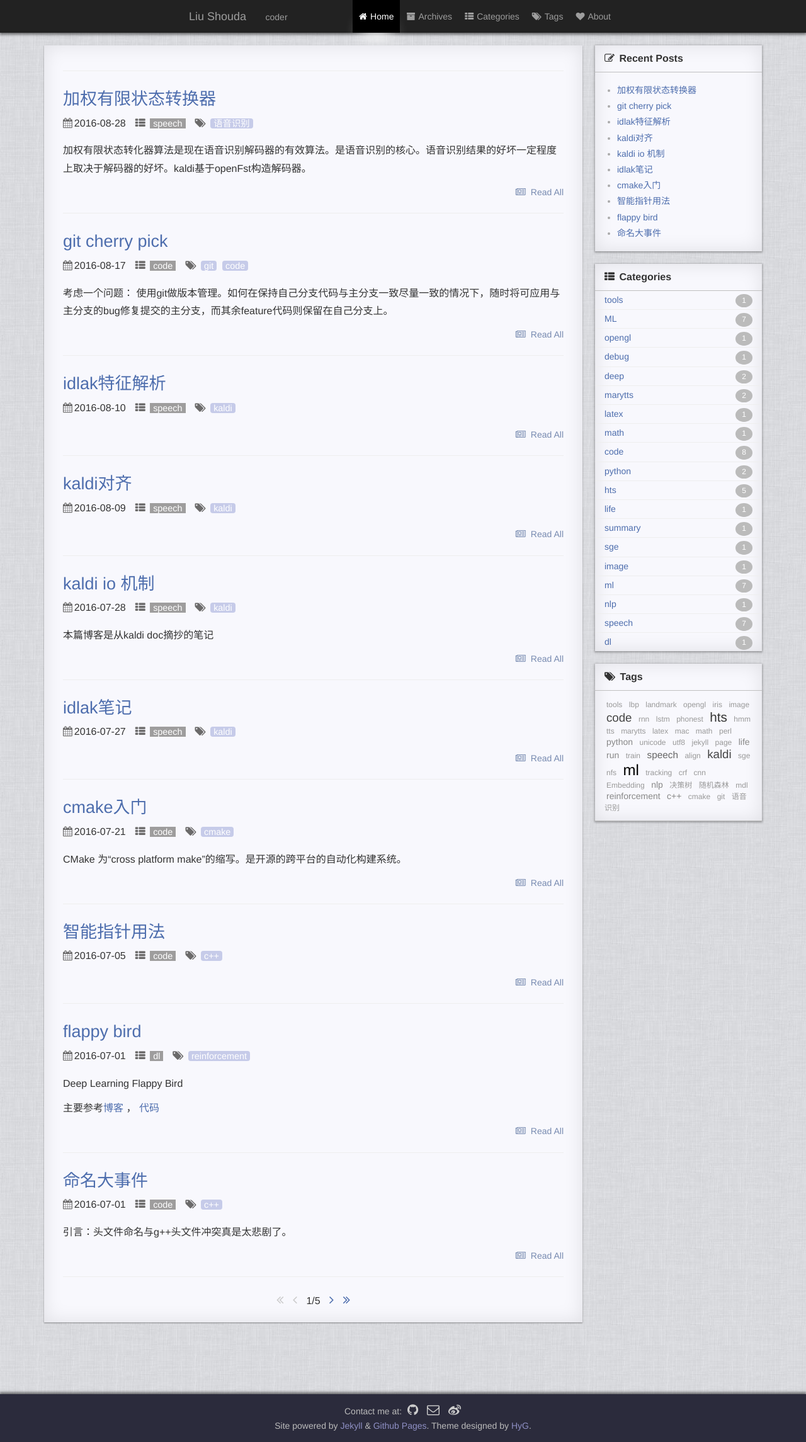
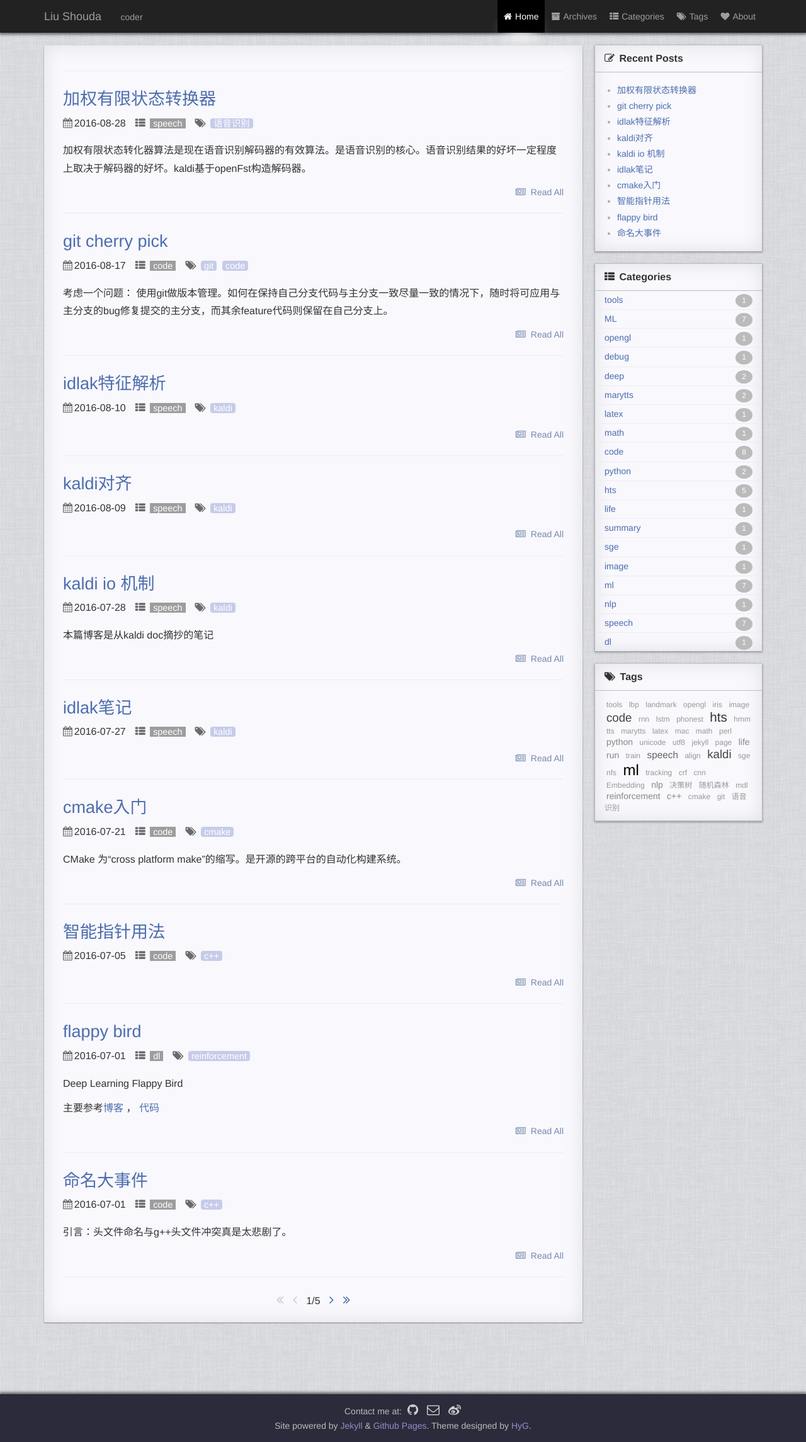
Before and after one commit to vsooda/vsooda.github.io, a Jekyll site: the page built from index.html, in a window 1280 px wide. Shown: the whole page at 63% size. Built offline with Jekyll 4.4.1, drawn with Linux system fonts in a browser that asks for light colours; the list of posts is cut into pages by our own code; comment, search, counter and statistics services are not loaded.

Commit message:
fix name alignment

```diff
--- a/_sass/_base.scss
+++ b/_sass/_base.scss
@@ -6,14 +6,6 @@ p, blockquote, pre,
 ul, ol, dl, figure,
 %vertical-rhythm {
     margin-bottom: $spacing-unit / 2;
-}
-
-%clearfix {
-    &:after {
-        content: "";
-        display: table;
-        clear: both;
-    }
 }
 
 /**
@@ -43,23 +35,3 @@ ul, ol, dl, figure,
          padding-left: 0;
      }
  }
-
-/**
- * Wrapper
- */
-.wrapper {
-    max-width: -webkit-calc(#{$content-width} - (#{$spacing-unit} * 2));
-    max-width:         calc(#{$content-width} - (#{$spacing-unit} * 2));
-    margin-right: auto;
-    margin-left: auto;
-    padding-right: $spacing-unit;
-    padding-left: $spacing-unit;
-    @extend %clearfix;
-
-    @include media-query($on-laptop) {
-        max-width: -webkit-calc(#{$content-width} - (#{$spacing-unit}));
-        max-width:         calc(#{$content-width} - (#{$spacing-unit}));
-        padding-right: $spacing-unit / 2;
-        padding-left: $spacing-unit / 2;
-    }
-}
```
